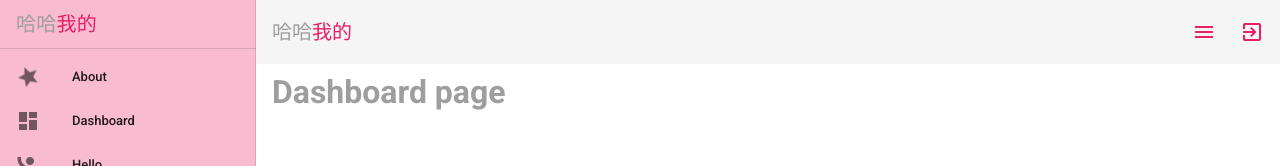
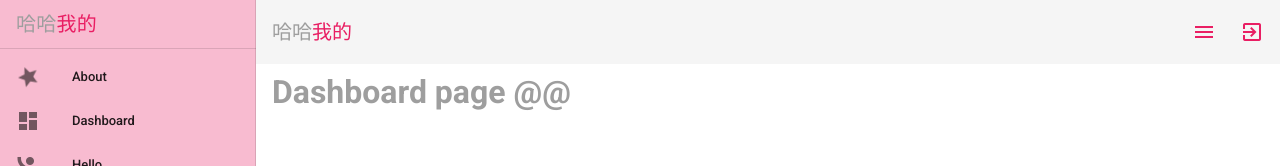
Before and after one commit to miloweimo/demo, a Vue app in the folder packages/learn-vue2/: page /#/ in a window 1280 px wide. Shown: the top 166 px of the page. Built offline with nearby package versions, Linux system fonts and the light colour scheme.

Commit message:
测试
Signed-off-by: Wei Mo <miloweimo@outlook.com>

```diff
--- a/packages/learn-vue2/src/components/Dashboard.vue
+++ b/packages/learn-vue2/src/components/Dashboard.vue
@@ -1,6 +1,6 @@
 <template>
   <div class="dashboard">
-    <h1 class="text--subtitle-1 grey--text">Dashboard page</h1>
+    <h1 class="text--subtitle-1 grey--text">Dashboard page @@</h1>
     <v-btn class="hidden-md-and-up">超过一半就隐藏</v-btn>
   </div>
 </template>
```
